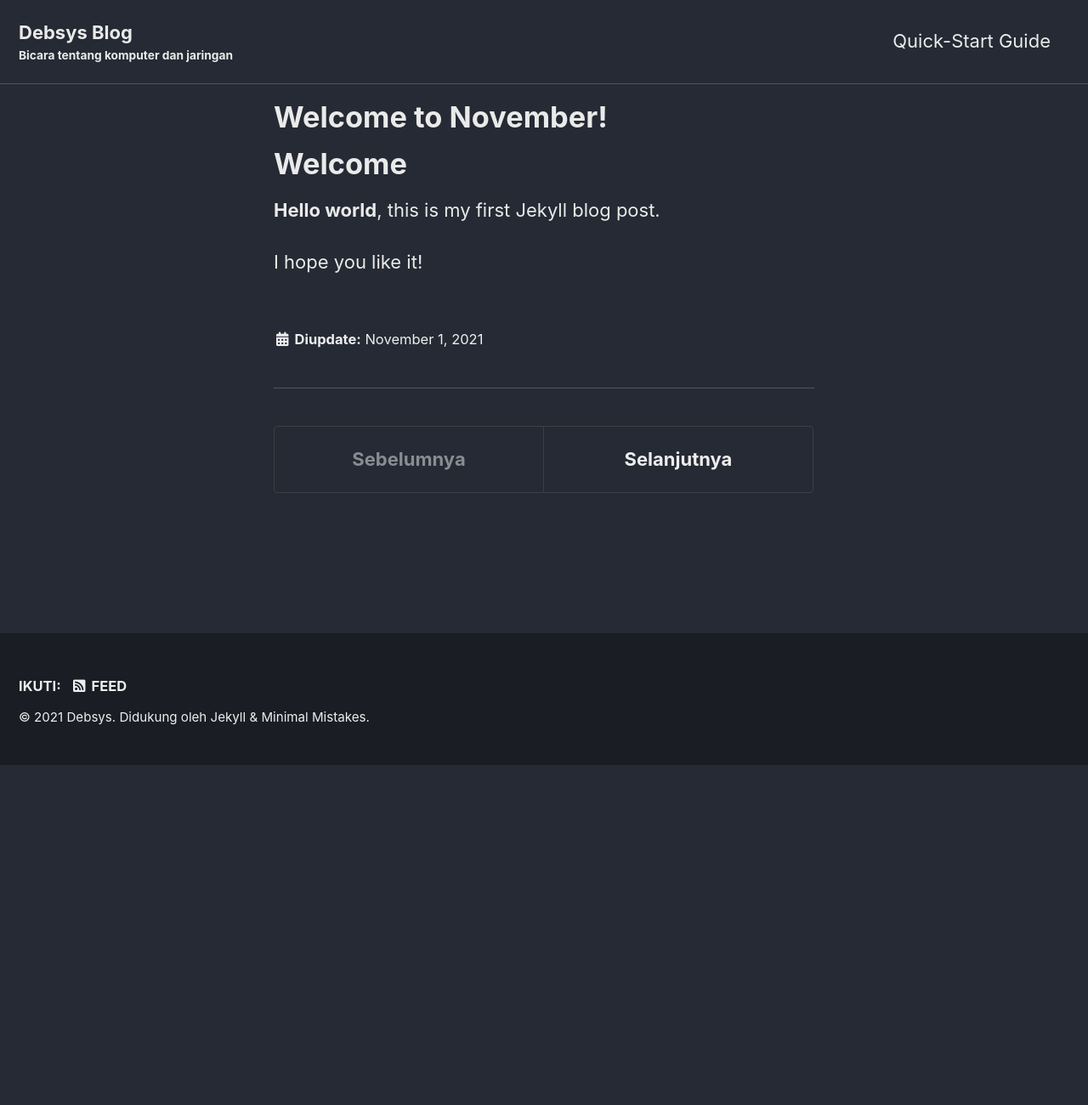
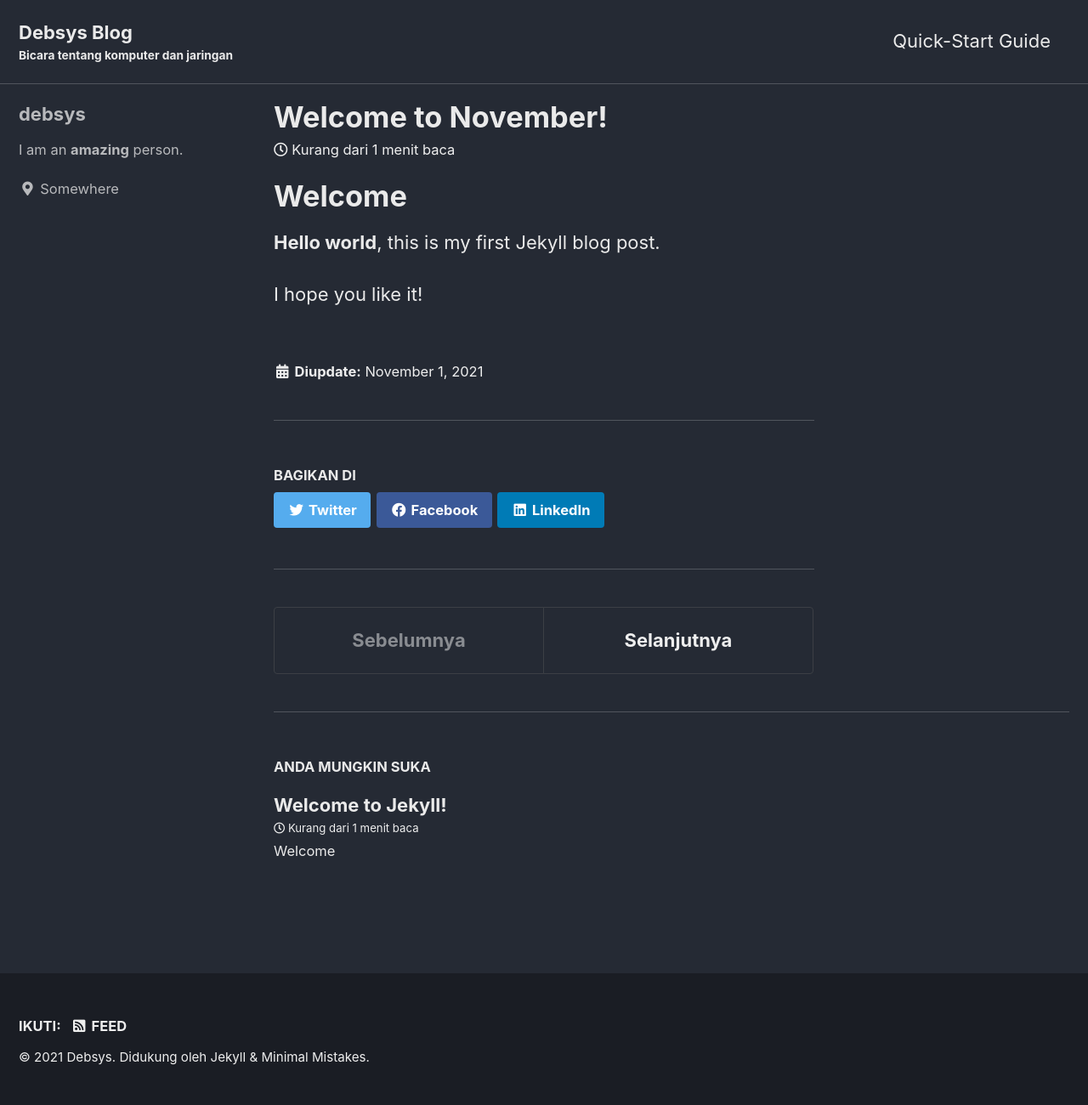
Before and after one commit to debsys/debsys.github.io, a Jekyll site: the page built from _posts/2021-11-01-2nd-Posts.md, in a window 1280 px wide. Shown: the whole page at 85% size. Built offline with Jekyll 4.4.1, drawn with Linux system fonts in a browser that asks for light colours; cached includes are drawn as plain includes; before the commit the page ends 900 px from its top, so only the background shows below that; part of the change alters nothing that is shown.

```diff
--- a/_config.yml
+++ b/_config.yml
@@ -279,7 +279,7 @@ compress_html:
 defaults:
   # _posts
   - scope:
-      path: ""
+      path: "_posts"
       type: "posts"
     values:
       layout: "single"
@@ -288,10 +288,9 @@ defaults:
       comments: true
       share: true
       related: true
-defaults:
   # _pages
   - scope:
-      path: ""
+      path: "_pages"
       type: "pages"
     values:
       layout: "single"
```
